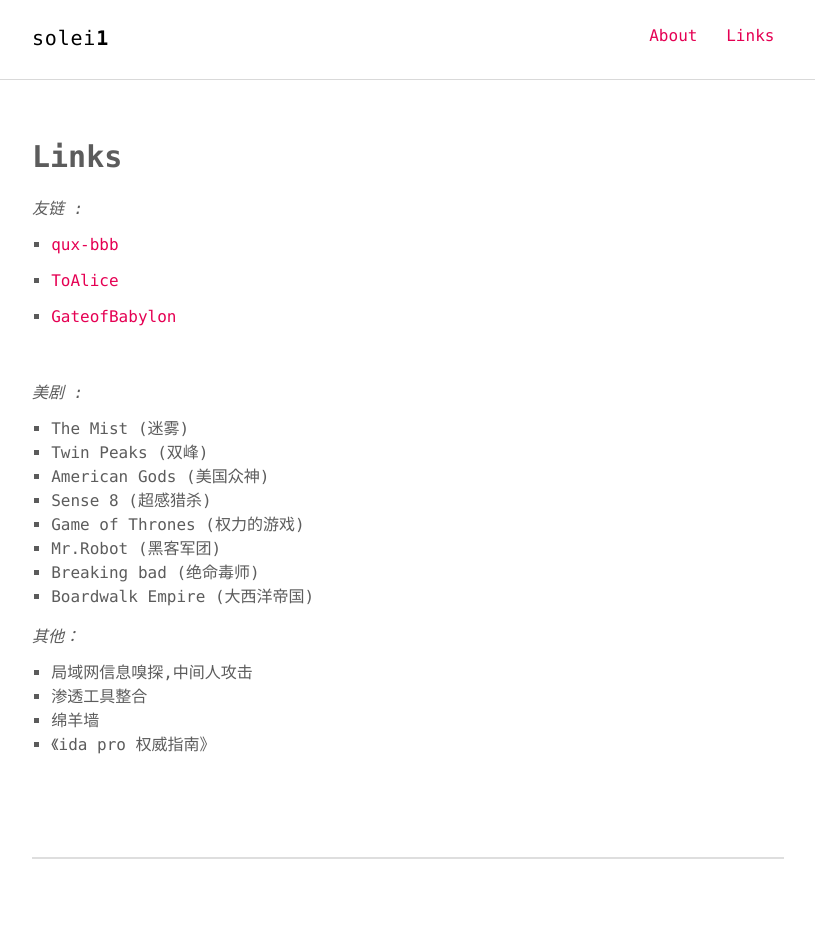
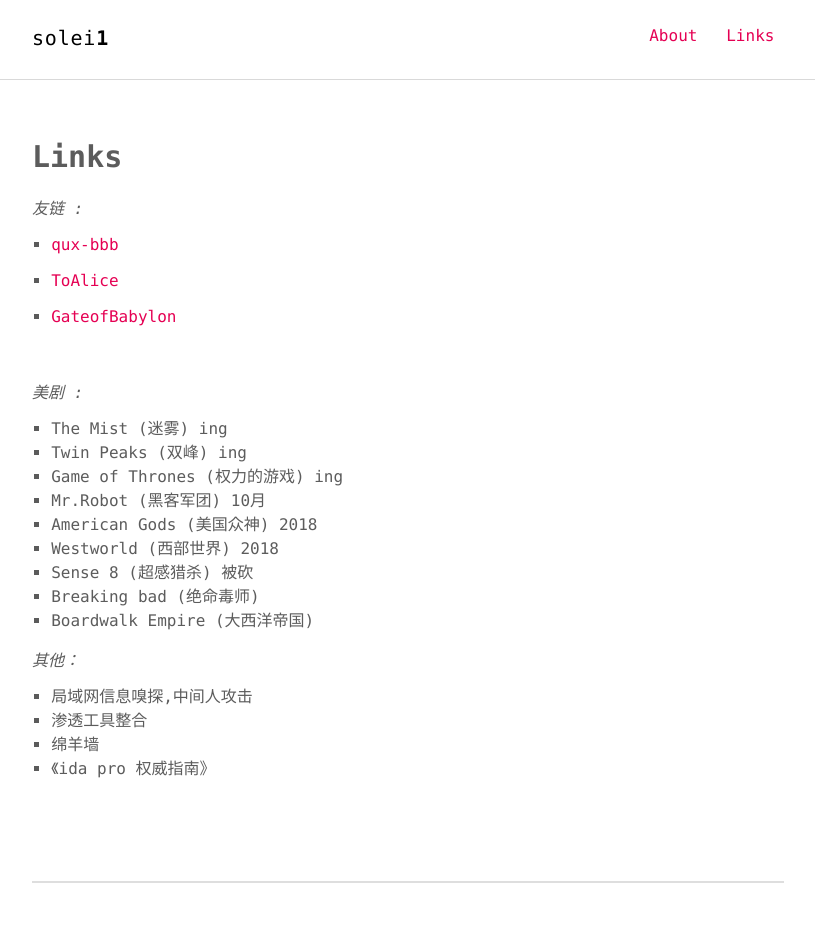
Before and after one commit to wangshu88/solei1.github.io, a Jekyll site: the page built from links.md, in a window 1280 px wide. Shown: the whole page, without its empty margins (232-1047 px from the left). Built offline with Jekyll 4.4.1, drawn with Linux system fonts in a browser that asks for light colours; before the commit the page ends 919 px from its top, so only the background shows below that.

```diff
--- a/links.md
+++ b/links.md
@@ -21,12 +21,13 @@ permalink: /links/
 
 *美剧 :*
 
-- The Mist (迷雾)
-- Twin Peaks (双峰)
-- American Gods (美国众神)
-- Sense 8 (超感猎杀)
-- Game of Thrones (权力的游戏)
-- Mr.Robot (黑客军团)
+- The Mist (迷雾) ing
+- Twin Peaks (双峰) ing
+- Game of Thrones (权力的游戏) ing
+- Mr.Robot (黑客军团) 10月
+- American Gods (美国众神) 2018
+- Westworld (西部世界) 2018
+- Sense 8 (超感猎杀) 被砍
 - Breaking bad (绝命毒师)
 - Boardwalk Empire (大西洋帝国)
 
```
Also changed, not shown: _posts/2017-06-30-XMAN-PWN.md (+120 -2 lines).
